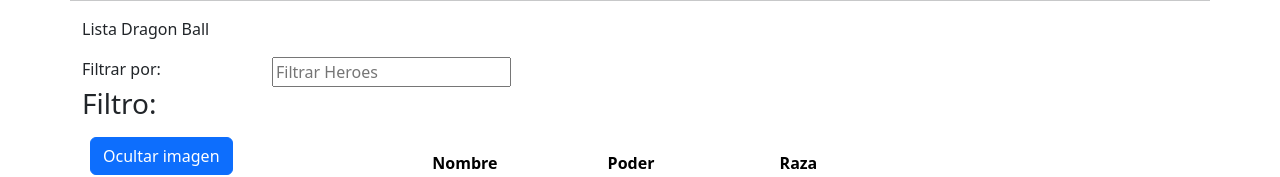
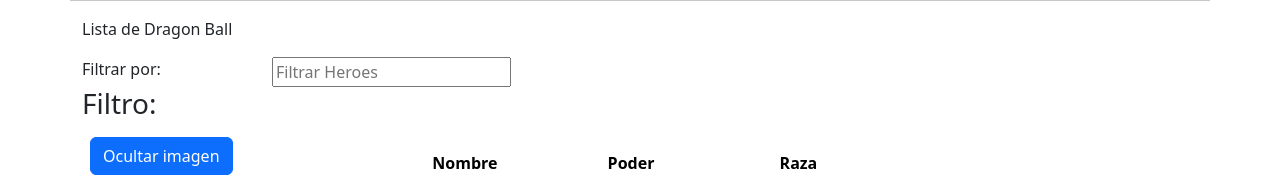
Before and after one commit to IEVN1003-22002131/basesAngular03, an Angular app: page / in a window 1280 px wide. Shown: the top 177 px of the page. Built offline with nearby package versions, Linux system fonts and the light colour scheme.

Commit message:
Formulario 17-09-2025

```diff
--- a/src/app/app.component.html
+++ b/src/app/app.component.html
@@ -1,10 +1,5 @@
 <div class="container">
   <div class="row">
-    <!--<p>Carlos Salinas</p>
-
-    <div>
-      {{title}}
-    </div>-->
 
     <hr>
     <app-heroes-list></app-heroes-list>
--- a/src/app/heroes/heroes-list/heroes-list.component.html
+++ b/src/app/heroes/heroes-list/heroes-list.component.html
@@ -1,6 +1,6 @@
 <div class=""card>
     <div class=""card-header>
-        <p>Lista Dragon Ball</p>
+        <p>Lista de Dragon Ball</p>
     </div>
     <div class="dard-body">
         <div class="row">
```
